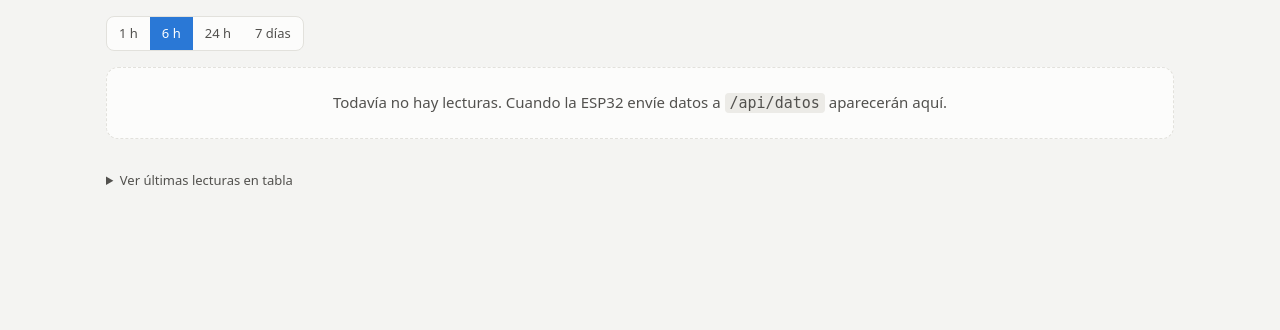
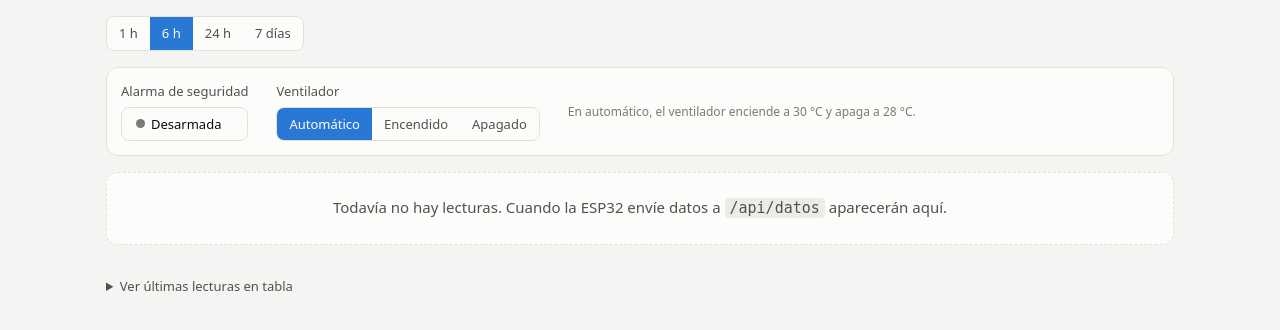
Before and after one commit to jbrionescruz021-hash/dashboard-domotica, a Flask app: page / in a window 1280 px wide. Shown: the part 64-394 px from the top of the page. Run offline with Flask 3, Linux system fonts and the light colour scheme; data that the repository does not hold is empty; some libraries are stand-ins or nearby versions.

Commit message:
Add files via upload

```diff
--- a/app.py
+++ b/app.py
@@ -6,14 +6,22 @@ las guarda en una base de datos y las muestra en un dashboard web que
 se puede instalar en Android como aplicación (PWA).
 
 Rutas:
-  POST /api/datos      La ESP32 envía una lectura (requiere la clave X-API-Key)
+  POST /api/datos      La ESP32 envía una lectura (requiere la clave X-API-Key).
+                       La respuesta trae el estado de la alarma y del ventilador.
   GET  /api/ultimos    Última lectura de cada dispositivo
   GET  /api/historial  Lecturas recientes (parámetros: horas, dispositivo)
+  GET  /api/control    Estado de armado y modo del ventilador de un dispositivo
+  POST /api/control    Cambia el armado o el modo del ventilador (PIN opcional)
   GET  /               Dashboard
+
+Avisos al teléfono: si se define la variable NTFY_TOPIC, el servidor envía una
+notificación a la app ntfy cuando se dispara la alarma de un dispositivo.
 """
 import json
 import os
 import sqlite3
+import threading
+import urllib.request
 from datetime import datetime, timedelta, timezone
 
 from flask import Flask, jsonify, render_template, request, send_from_directory
@@ -24,6 +32,12 @@ API_KEY = os.environ.get("API_KEY", "cambia-esta-clave")
 DATABASE_URL = os.environ.get("DATABASE_URL", "")
 USA_POSTGRES = DATABASE_URL.startswith(("postgres://", "postgresql://"))
 SQLITE_PATH = os.environ.get("SQLITE_PATH", "lecturas.db")
+CONTROL_PIN = os.environ.get("CONTROL_PIN", "")      # vacío = sin PIN
+NTFY_TOPIC = os.environ.get("NTFY_TOPIC", "")        # vacío = sin avisos
+NTFY_SERVER = os.environ.get("NTFY_SERVER", "https://ntfy.sh")
+
+# Modos del ventilador (los mismos que usa la ESP32)
+VENT_AUTO, VENT_ON, VENT_OFF = 0, 1, 2
 
 
 # ---------------------------------------------------------------- base de datos
@@ -50,6 +64,12 @@ def crear_tabla():
                 datos TEXT NOT NULL
             )""")
         con.execute("CREATE INDEX IF NOT EXISTS idx_lecturas_ts ON lecturas (ts)")
+        con.execute("""
+            CREATE TABLE IF NOT EXISTS control (
+                dispositivo TEXT PRIMARY KEY,
+                armado INTEGER NOT NULL DEFAULT 0,
+                ventilador INTEGER NOT NULL DEFAULT 0
+            )""")
 
 
 crear_tabla()
@@ -57,6 +77,39 @@ crear_tabla()
 
 def ahora():
     return datetime.now(timezone.utc).isoformat(timespec="seconds")
+
+
+def leer_control(con, dispositivo):
+    fila = con.execute(
+        f"SELECT armado, ventilador FROM control WHERE dispositivo = {ph()}", (dispositivo,)
+    ).fetchone()
+    return {"armado": fila[0], "ventilador": fila[1]} if fila else {"armado": 0, "ventilador": VENT_AUTO}
+
+
+def ultima_alarma(con, dispositivo):
+    fila = con.execute(
+        f"SELECT datos FROM lecturas WHERE dispositivo = {ph()} ORDER BY id DESC LIMIT 1", (dispositivo,)
+    ).fetchone()
+    return json.loads(fila[0]).get("alarma", 0) if fila else 0
+
+
+def enviar_aviso(dispositivo, datos):
+    """Notificación al teléfono con ntfy (en segundo plano para no demorar a la ESP32)."""
+    if not NTFY_TOPIC:
+        return
+    causa = "se abrió la puerta" if datos.get("puerta") == 1 else "se detectó movimiento"
+    mensaje = f"Alarma en {dispositivo}: {causa}."
+
+    def tarea():
+        try:
+            req = urllib.request.Request(
+                f"{NTFY_SERVER}/{NTFY_TOPIC}", data=mensaje.encode("utf-8"),
+                headers={"Title": "Domotica Villa La Paz", "Priority": "high", "Tags": "rotating_light"})
+            urllib.request.urlopen(req, timeout=10)
+        except Exception as e:  # el aviso no debe interrumpir el registro de la lectura
+            app.logger.warning("No se pudo enviar el aviso: %s", e)
+
+    threading.Thread(target=tarea, daemon=True).start()
 
 
 # ---------------------------------------------------------------- API
@@ -80,11 +133,45 @@ def recibir():
         return jsonify(error="no hay valores numéricos"), 400
 
     with conectar() as con:
+        alarma_previa = ultima_alarma(con, dispositivo)
         con.execute(
             f"INSERT INTO lecturas (ts, dispositivo, datos) VALUES ({ph()}, {ph()}, {ph()})",
             (ahora(), dispositivo, json.dumps(datos)),
         )
-    return jsonify(ok=True), 201
+        control = leer_control(con, dispositivo)
+    if datos.get("alarma") == 1 and alarma_previa != 1:
+        enviar_aviso(dispositivo, datos)
+    # La ESP32 lee de esta respuesta si el sistema está armado y el modo del ventilador
+    return jsonify(ok=True, **control), 201
+
+
+@app.get("/api/control")
+def ver_control():
+    dispositivo = request.args.get("dispositivo", "casa-1")[:40]
+    with conectar() as con:
+        control = leer_control(con, dispositivo)
+    return jsonify(dispositivo=dispositivo, pin=bool(CONTROL_PIN), **control)
+
+
+@app.post("/api/control")
+def cambiar_control():
+    if CONTROL_PIN and request.headers.get("X-Control-Pin") != CONTROL_PIN:
+        return jsonify(error="PIN incorrecto"), 401
+    cuerpo = request.get_json(silent=True) or {}
+    dispositivo = str(cuerpo.get("dispositivo", "casa-1"))[:40]
+    with conectar() as con:
+        control = leer_control(con, dispositivo)
+        if cuerpo.get("armado") in (0, 1, True, False):
+            control["armado"] = int(cuerpo["armado"])
+        if cuerpo.get("ventilador") in (VENT_AUTO, VENT_ON, VENT_OFF):
+            control["ventilador"] = int(cuerpo["ventilador"])
+        con.execute(
+            f"""INSERT INTO control (dispositivo, armado, ventilador) VALUES ({ph()}, {ph()}, {ph()})
+                ON CONFLICT (dispositivo) DO UPDATE SET armado = excluded.armado,
+                ventilador = excluded.ventilador""",
+            (dispositivo, control["armado"], control["ventilador"]),
+        )
+    return jsonify(ok=True, dispositivo=dispositivo, **control)
 
 
 @app.get("/api/ultimos")
--- a/render.yaml
+++ b/render.yaml
@@ -11,6 +11,12 @@ services:
         value: 3.12.7
       - key: API_KEY
         generateValue: true
+      # PIN para armar la alarma y controlar el ventilador desde el panel (cámbialo en Render)
+      - key: CONTROL_PIN
+        value: "1234"
+      # Tema de ntfy para los avisos al teléfono (cámbialo por uno difícil de adivinar)
+      - key: NTFY_TOPIC
+        value: villa-la-paz-alarma-cambiame
       - key: DATABASE_URL
         fromDatabase:
           name: domotica-db
--- a/static/sw.js
+++ b/static/sw.js
@@ -1,6 +1,6 @@
 // Service worker: guarda la página para que la app abra aunque no haya red.
 // Los datos de /api siempre se piden al servidor (nunca se guardan en caché).
-const CACHE = "domotica-v1";
+const CACHE = "domotica-v2";
 const ARCHIVOS = ["/", "/manifest.webmanifest", "/static/icon-192.png", "/static/icon-512.png", "/static/chart.umd.min.js"];
 
 self.addEventListener("install", e => {
--- a/templates/index.html
+++ b/templates/index.html
@@ -78,6 +78,12 @@
   table { width: 100%; border-collapse: collapse; font-size: 13px; font-variant-numeric: tabular-nums; }
   th, td { text-align: left; padding: 6px 8px; border-bottom: 1px solid var(--grid); }
   th { color: var(--text-secondary); font-weight: 600; }
+  .control { display: flex; flex-wrap: wrap; gap: 16px 28px; align-items: center; margin-bottom: 16px; }
+  .control .grupo { display: flex; flex-direction: column; gap: 6px; }
+  .control .lbl { color: var(--text-secondary); font-size: 13px; }
+  .btn-armar { border: 1px solid var(--border); background: var(--surface-1); color: var(--text-primary); border-radius: 8px; padding: 7px 14px; font: inherit; font-size: 13px; cursor: pointer; display: inline-flex; align-items: center; gap: 6px; }
+  .btn-armar[aria-pressed="true"] { border-color: var(--critical); color: var(--critical); }
+  .control .nota { color: var(--text-muted); font-size: 12px; }
   #instalar { display: none; border: 1px solid var(--series-1); color: var(--series-1); background: none; border-radius: 8px; padding: 6px 12px; font: inherit; font-size: 13px; cursor: pointer; }
   @media (max-width: 480px) { .charts { grid-template-columns: 1fr; } .tile .val { font-size: 24px; } }
 </style>
@@ -105,6 +111,22 @@
     <select id="dispositivo" aria-label="Dispositivo" hidden></select>
   </div>
 
+  <div class="card control" id="control">
+    <div class="grupo">
+      <span class="lbl">Alarma de seguridad</span>
+      <button class="btn-armar" id="armar" aria-pressed="false"><span class="punto" id="puntoArmado"></span><span id="armarTxt">Desarmada</span></button>
+    </div>
+    <div class="grupo">
+      <span class="lbl">Ventilador</span>
+      <div class="seg" id="ventilador" role="group" aria-label="Modo del ventilador">
+        <button data-v="0" aria-pressed="true">Automático</button>
+        <button data-v="1">Encendido</button>
+        <button data-v="2">Apagado</button>
+      </div>
+    </div>
+    <span class="nota" id="controlNota">En automático, el ventilador enciende a 30 °C y apaga a 28 °C.</span>
+  </div>
+
   <div class="tiles" id="tiles"></div>
   <div class="charts" id="charts"></div>
 
@@ -121,11 +143,13 @@
 const SENSORES = {
   temperatura: { nombre: "Temperatura", unidad: "°C", dec: 1 },
   humedad:     { nombre: "Humedad", unidad: "%", dec: 0 },
-  luz:         { nombre: "Luz", unidad: "lx", dec: 0 },
+  luz:         { nombre: "Nivel de luz", unidad: "%", dec: 0 },
   gas:         { nombre: "Gas", unidad: "ppm", dec: 0 },
   consumo:     { nombre: "Consumo eléctrico", unidad: "W", dec: 0 },
   movimiento:  { nombre: "Movimiento", binario: ["Sin movimiento", "Movimiento detectado"], corto: ["No", "Sí"] },
   puerta:      { nombre: "Puerta", binario: ["Cerrada", "Abierta"], corto: ["Cerrada", "Abierta"] },
+  ventilador:  { nombre: "Ventilador", binario: ["Apagado", "Encendido"], corto: ["Off", "On"] },
+  alarma:      { nombre: "Alarma", binario: ["Normal", "Disparada"], corto: ["No", "Sí"] },
   luz_sala:    { nombre: "Luz de la sala", binario: ["Apagada", "Encendida"], corto: ["Off", "On"] },
 };
 const REFRESCO_MS = 5000;
@@ -186,7 +210,7 @@ function pintar(hist, ultima) {
     if (s.binario) {
       const on = Number(v) === 1;
       return `<div class="tile"><div class="lbl">${s.nombre}</div>
-        <div class="bin"><span class="punto ${on ? "viejo" : "ok"}"></span>${s.binario[on ? 1 : 0]}</div></div>`;
+        <div class="bin"><span class="punto ${on ? (k === "alarma" ? "error" : "viejo") : "ok"}"></span>${s.binario[on ? 1 : 0]}</div></div>`;
     }
     return `<div class="tile"><div class="lbl">${s.nombre}</div>
       <div class="val">${Number(v).toFixed(s.dec)}<small>${s.unidad}</small></div></div>`;
@@ -263,6 +287,52 @@ document.getElementById("dispositivo").addEventListener("change", e => {
   document.getElementById("charts").innerHTML = ""; cargar();
 });
 
+// Control remoto: armar la alarma y elegir el modo del ventilador.
+// La ESP32 recibe estos valores en la respuesta de su siguiente envío.
+let control = { armado: 0, ventilador: 0 };
+const leerPin = () => { try { return localStorage.getItem("pinControl") || ""; } catch (e) { return ""; } };
+const guardarPin = v => { try { localStorage.setItem("pinControl", v); } catch (e) {} };
+
+function pintarControl() {
+  const armado = Number(control.armado) === 1;
+  const b = document.getElementById("armar");
+  b.setAttribute("aria-pressed", armado);
+  document.getElementById("armarTxt").textContent = armado ? "Armada · tocar para desarmar" : "Desarmada · tocar para armar";
+  document.getElementById("puntoArmado").className = "punto " + (armado ? "error" : "ok");
+  document.querySelectorAll("#ventilador button").forEach(x => x.setAttribute("aria-pressed", Number(x.dataset.v) === Number(control.ventilador)));
+}
+
+async function cargarControl() {
+  if (!dispositivo) return;
+  try {
+    control = await fetch("/api/control?dispositivo=" + encodeURIComponent(dispositivo)).then(r => r.json());
+    pintarControl();
+  } catch (e) {}
+}
+
+async function enviarControl(cambio, reintento) {
+  const nota = document.getElementById("controlNota");
+  const r = await fetch("/api/control", {
+    method: "POST",
+    headers: { "Content-Type": "application/json", "X-Control-Pin": leerPin() },
+    body: JSON.stringify({ dispositivo: dispositivo || "casa-1", ...cambio }),
+  });
+  if (r.status === 401 && !reintento) {
+    const pin = prompt("PIN de control");
+    if (pin === null) return;
+    guardarPin(pin);
+    return enviarControl(cambio, true);
+  }
+  if (!r.ok) { nota.textContent = "No se pudo aplicar el cambio (PIN incorrecto o sin conexión)."; return; }
+  control = await r.json(); pintarControl();
+  nota.textContent = "Cambio guardado. La ESP32 lo aplica en su siguiente envío (máximo 10 s).";
+}
+
+document.getElementById("armar").addEventListener("click", () => enviarControl({ armado: Number(control.armado) === 1 ? 0 : 1 }));
+document.getElementById("ventilador").addEventListener("click", e => {
+  const b = e.target.closest("button"); if (b) enviarControl({ ventilador: Number(b.dataset.v) });
+});
+
 // Instalación como app en Android (PWA)
 if ("serviceWorker" in navigator) navigator.serviceWorker.register("/sw.js");
 let avisoInstalar;
@@ -276,8 +346,8 @@ document.getElementById("instalar").addEventListener("click", async () => {
   avisoInstalar = null; document.getElementById("instalar").style.display = "none";
 });
 
-cargar();
-setInterval(cargar, REFRESCO_MS);
+cargar().then(cargarControl);
+setInterval(() => { cargar(); cargarControl(); }, REFRESCO_MS);
 </script>
 </body>
 </html>
```
Also changed, not shown: simulador.py (+22 -3 lines), README.md, 1 other file.
